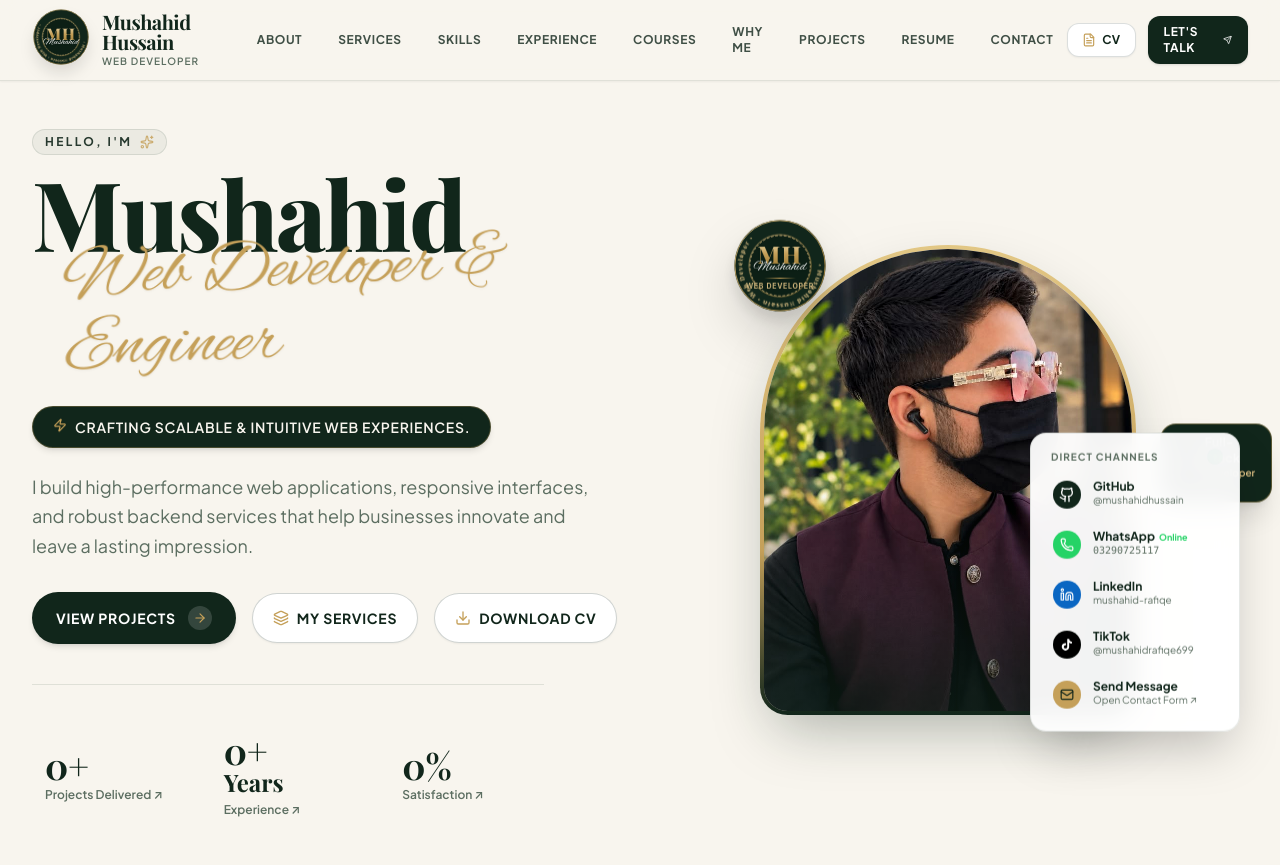
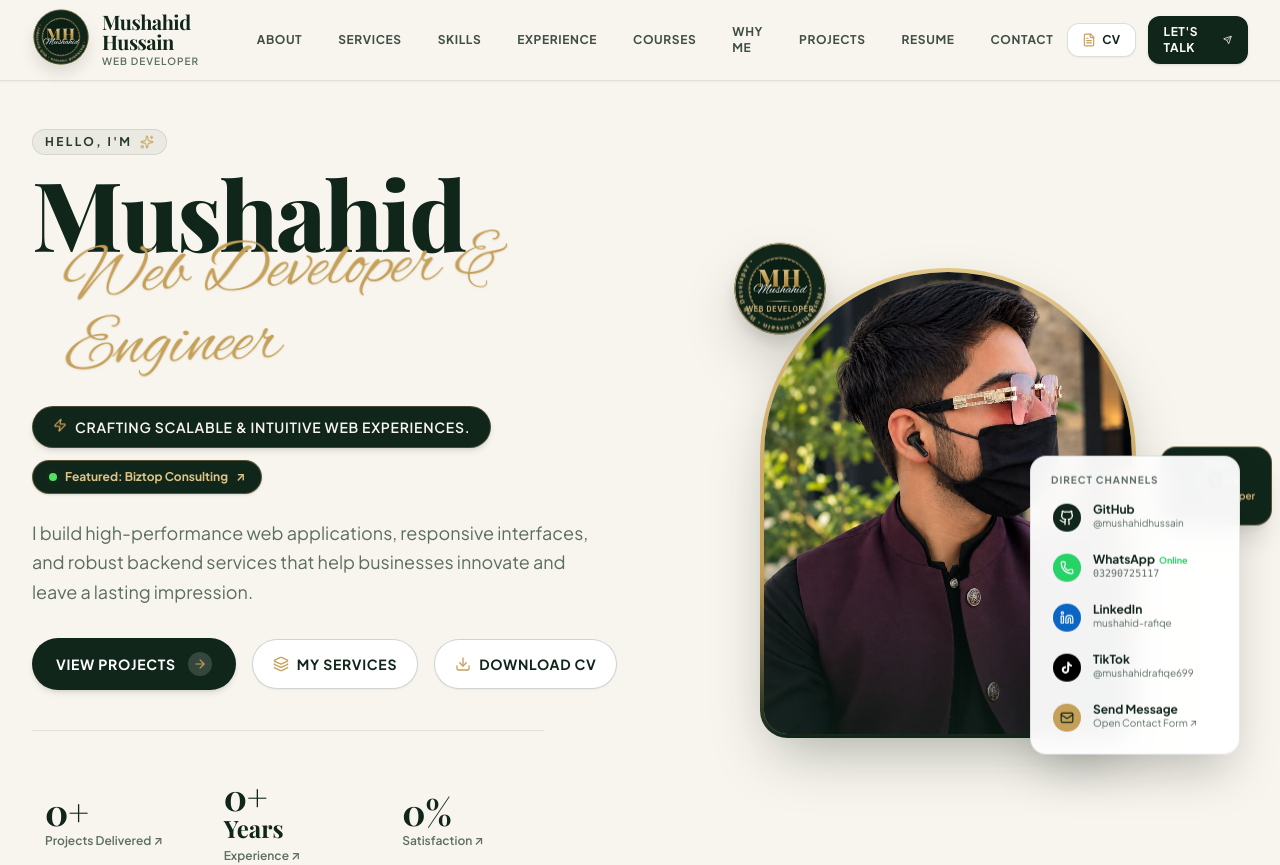
Before and after one commit to mushahidrafiqe744-cell/Mushahid-Hussain-Web-Developer-Portfolio, a React (Vite) app: page / in a window 1280 px wide. Shown: the top 865 px of the page. Built offline with nearby package versions, Linux system fonts and the light colour scheme; a web font is replaced by a local one.

Commit message:
feat: add Biztop consulting project
Include Biztop consulting project data and add a direct access link to the Hero section.

```diff
--- a/src/components/Hero.tsx
+++ b/src/components/Hero.tsx
@@ -60,10 +60,27 @@ export const Hero: React.FC<HeroProps> = ({ profile, onOpenSection, onOpenResume
               </div>
             </div>
 
-            {/* Dark Pill Motto with Shimmer Reflection */}
-            <div className="inline-flex items-center gap-2 bg-[#11261B] text-[#F8F5EE] text-xs sm:text-sm font-semibold tracking-wider uppercase px-5 py-2.5 rounded-full mb-6 shadow-md border border-[#C5A059]/30 animate-shimmer hover:scale-105 transition-all duration-300">
-              <Zap className="w-3.5 h-3.5 text-[#C5A059] animate-bounce" />
-              <span>{profile.badge}</span>
+            {/* Dark Pill Motto with Shimmer Reflection & Live Project Pill */}
+            <div className="flex flex-wrap items-center gap-3 mb-6">
+              <div className="inline-flex items-center gap-2 bg-[#11261B] text-[#F8F5EE] text-xs sm:text-sm font-semibold tracking-wider uppercase px-5 py-2.5 rounded-full shadow-md border border-[#C5A059]/30 animate-shimmer hover:scale-105 transition-all duration-300">
+                <Zap className="w-3.5 h-3.5 text-[#C5A059] animate-bounce" />
+                <span>{profile.badge}</span>
+              </div>
+
+              <a
+                href="https://biztop-modern-business-consulting-g.vercel.app/"
+                target="_blank"
+                rel="noreferrer"
+                className="inline-flex items-center gap-2 bg-[#11261B] hover:bg-[#1A3828] text-[#DFC285] hover:text-white text-xs font-bold px-4 py-2 rounded-full border border-[#C5A059]/40 shadow-sm hover:shadow-lg hover:scale-105 transition-all duration-300 group"
+                title="Open Biztop Modern Business Consulting"
+              >
+                <span className="relative flex h-2 w-2">
+                  <span className="animate-ping absolute inline-flex h-full w-full rounded-full bg-[#50E364] opacity-75"></span>
+                  <span className="relative inline-flex rounded-full h-2 w-2 bg-[#50E364]"></span>
+                </span>
+                <span>Featured: Biztop Consulting</span>
+                <span className="text-xs group-hover:translate-x-0.5 group-hover:-translate-y-0.5 transition-transform">↗</span>
+              </a>
             </div>
 
             {/* Bio Paragraph */}
--- a/src/data/portfolioData.ts
+++ b/src/data/portfolioData.ts
@@ -1,5 +1,6 @@
 import { CourseCertification, DeveloperProfile, Project, Service, SkillGroup } from '../types/portfolio';
 import heroPortrait from '../assets/images/mushahid_about_pinterest_1130333206525614062.jpg';
+import biztopFullImg from '../assets/images/biztop_full_web_1790852703068.jpg';
 import mbaAcademyImg from '../assets/images/mba_academy_full_web_1790428843333.jpg';
 import aqsaRamzanImg from '../assets/images/aqsa_ramzan_full_web_1790428861081.jpg';
 import raheemRehabImg from '../assets/images/raheem_rehab_full_web_1790428879741.jpg';
@@ -117,6 +118,27 @@ export const initialSkillGroups: SkillGroup[] = [
 ];
 
 export const initialProjects: Project[] = [
+  {
+    id: 'biztop-consulting',
+    title: 'Biztop — Modern Business Consulting & Growth Agency',
+    tagline: 'Strategic business growth, custom web development, SEO, and marketing solutions for modern enterprises.',
+    category: 'fullstack',
+    categoryLabel: 'Business Consulting & Growth',
+    year: '2025',
+    description: 'A premium corporate business consulting web application featuring strategic growth roadmaps, enterprise UI/UX design, SEO performance tuning, interactive service packages, and direct client booking workflows.',
+    fullOverview: 'Developed with modern React tooling, elegant typography, interactive client ROI analytics, service pricing tiers, consultation scheduling, and mobile-optimized responsive architecture.',
+    image: biztopFullImg,
+    technologies: ['React', 'TypeScript', 'TailwindCSS', 'Vite', 'Lucide Icons', 'SEO Strategy'],
+    githubUrl: 'https://github.com/mushahidhussain/biztop-modern-business-consulting',
+    liveUrl: 'https://biztop-modern-business-consulting-g.vercel.app/',
+    features: [
+      'Strategic growth roadmap showcase & client consultation booking',
+      'Enterprise website development & SEO optimization services',
+      'Interactive pricing packages and ROI metrics calculator',
+      'High-converting lead capture with instant WhatsApp & email integration'
+    ],
+    metrics: '99% Client Satisfaction & 3.5x Traffic Growth'
+  },
   {
     id: 'the-grand-pavilion',
     title: 'The Grand Pavilion — Commercial Convention & Business Center',
```
Also changed, not shown: src/assets/images/biztop_full_web_1790852703068.jpg (added), src/assets/images/biztop_preview_1790852688158.jpg (added).
